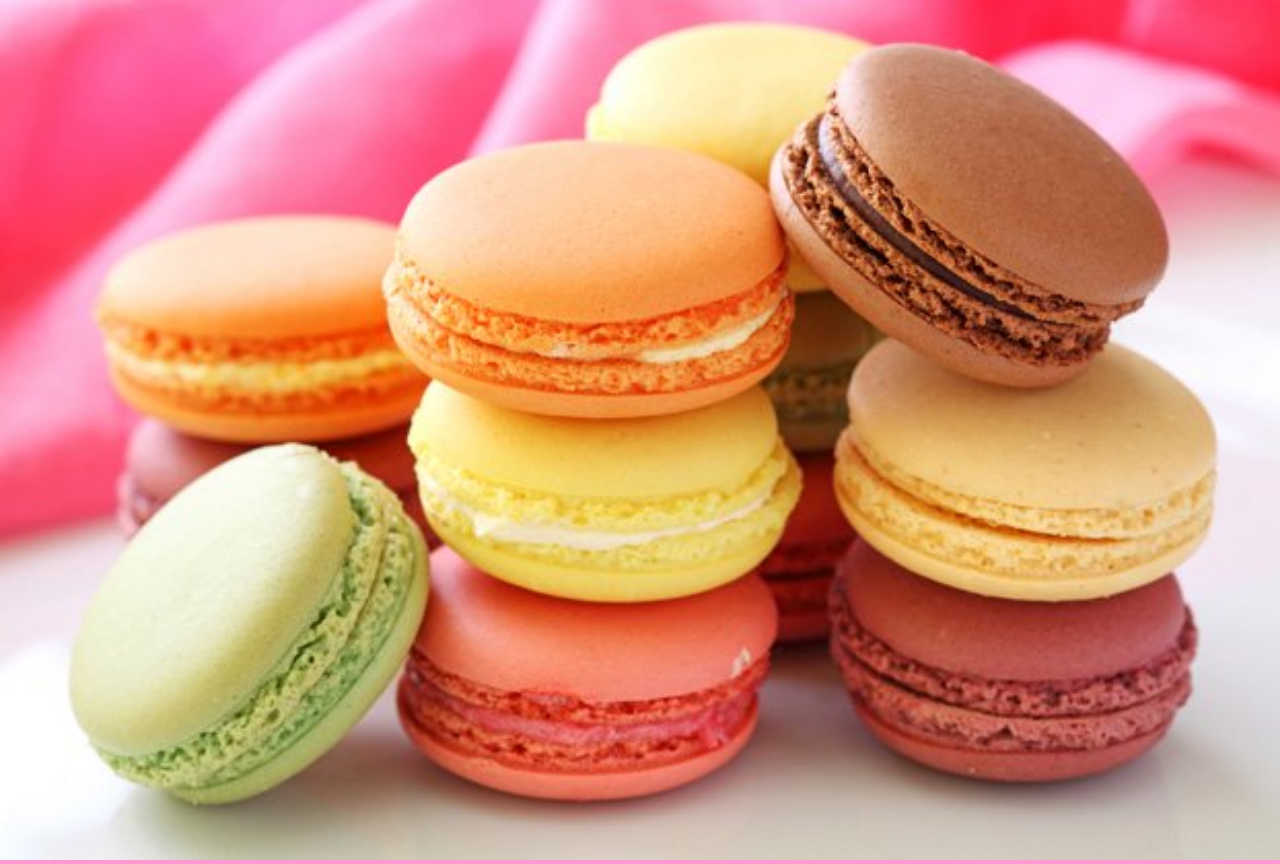
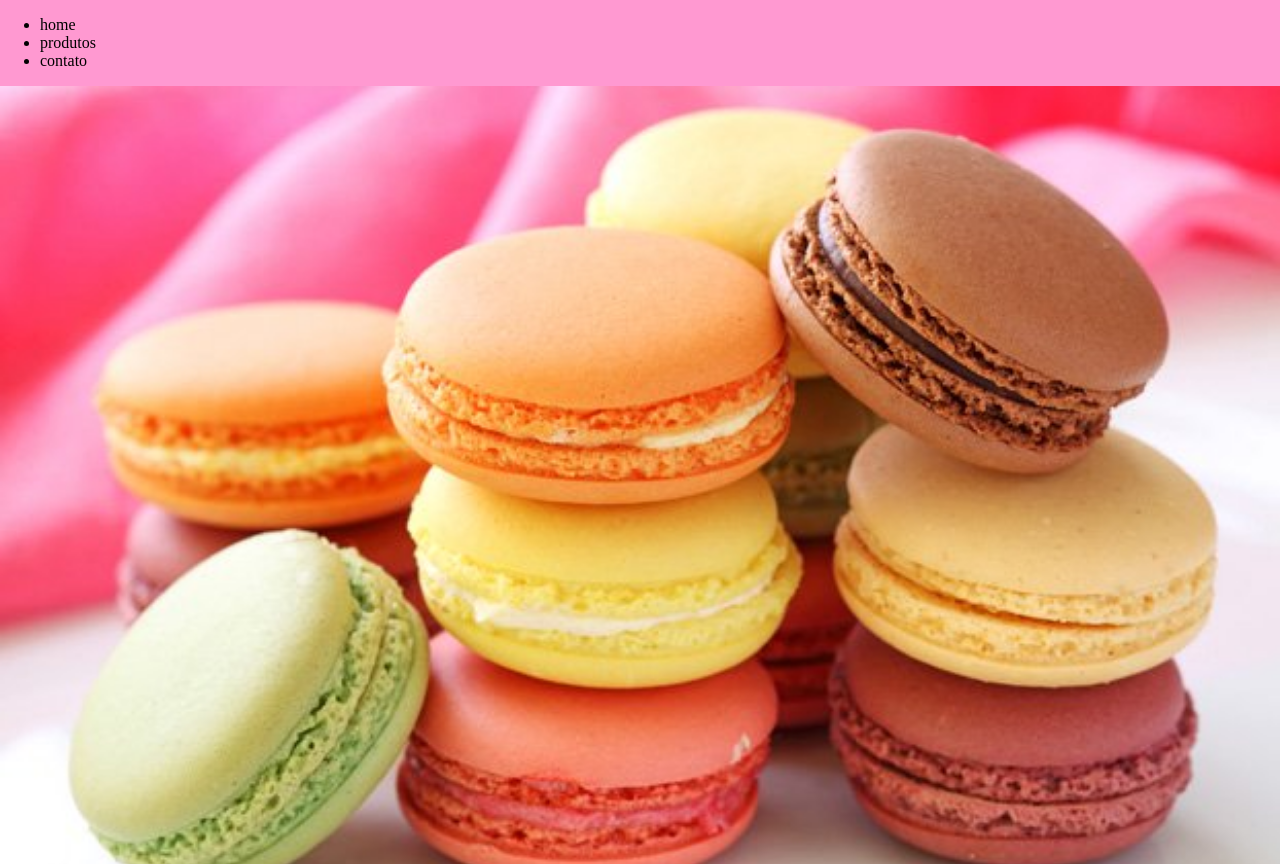
Before and after one commit to jujumoreno/macarons-boutique, a plain HTML site: page index.html in a window 1280 px wide. Shown: the top 864 px of the page. Drawn offline with Linux system fonts and the light colour scheme.

Commit message:
criou navegação

```diff
--- a/index.html
+++ b/index.html
@@ -8,6 +8,13 @@
     </head> <!--fim da cabeça do site- arquivos paro navegador (não aparecem na tela)-->
 
     <header>
+		<nav>
+			<ul>
+				<li>home</li>
+				<li>produtos</li>
+				<li>contato</li>
+			</ul>
+		</nav>
 	    <img id="banner" align="middle" src="./imagens/macarron.jpg">
     </header>
 
```
